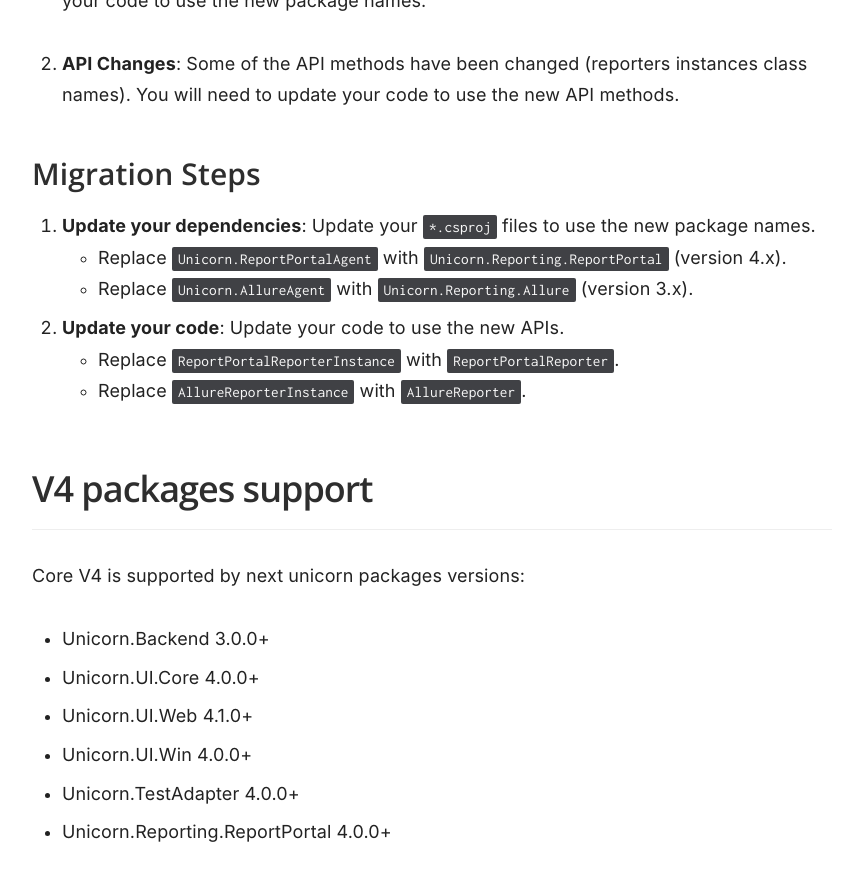
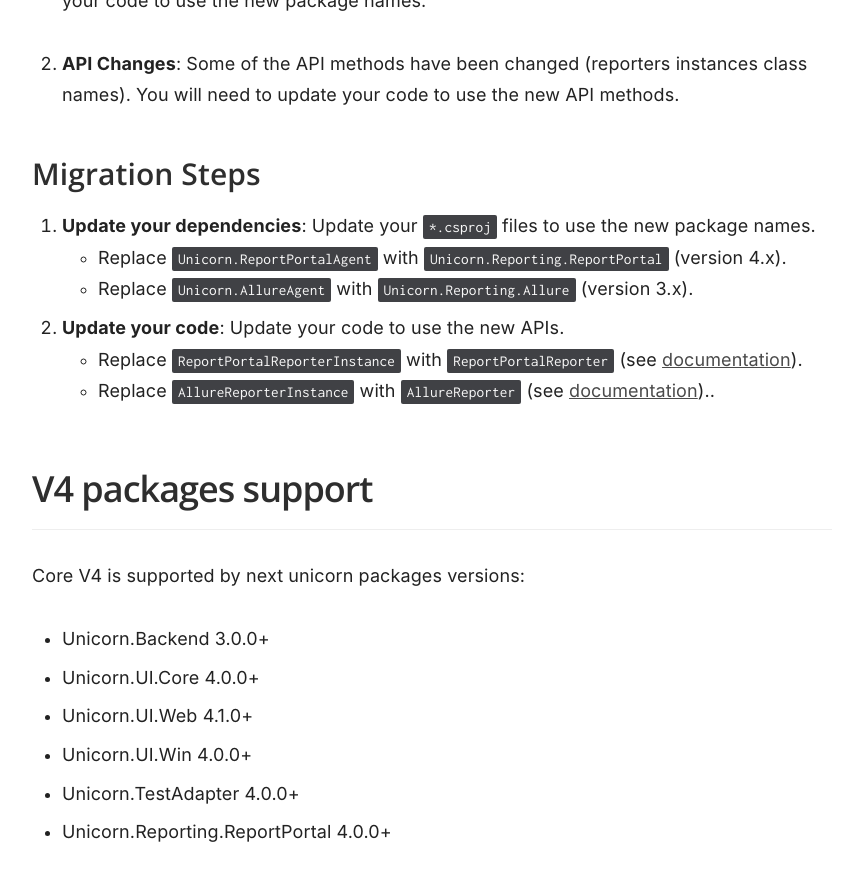
Before and after one commit to Unicorn-TAF/docs, a Jekyll site: the page built from _docs/migration/migration-to-taf-v4.md, in a window 1280 px wide and 900 px high, scrolled down 2116 px. Shown: the top 881 px of the window, without its empty margins (358-1204 px from the left). Built offline with Jekyll 4.4.1, drawn with Linux system fonts in a browser that asks for light colours.

Commit message:
one more link change, added rp docs oredr

```diff
--- a/_docs/migration/migration-to-taf-v4.md
+++ b/_docs/migration/migration-to-taf-v4.md
@@ -22,7 +22,7 @@ V4 of TAF Core has some breaking changes that will require modifications to your
 ### Migration Steps
 
 1. **Update Code**: Update your code to use the new API methods.
- - Replace `Unicorn.Taf.Core.Logging.Logger` with `Unicorn.Taf.Core.Logging.ULog` (see [documentation](../../docs/core/Logging/)).
+ - Replace `Unicorn.Taf.Core.Logging.Logger` with `Unicorn.Taf.Core.Logging.ULog` (see [documentation](../../core/logging/)).
  - `TrxCreator` is no longer used. `dotnet test` trx generation abilities could be used instead.
  - `IsPositiveMatcher` could be replaced with `IsGreaterThanMatcher`
  - Update references to TAF events for steps, suites, tests and fixtures. Now all framework events are located in single class `Unicorn.Taf.Core.TafEvents`.
@@ -58,8 +58,8 @@ V4 of TAF Core has some breaking changes that will require modifications to your
  - Replace `Unicorn.AllureAgent` with `Unicorn.Reporting.Allure` (version 3.x).
 
 2. **Update your code**: Update your code to use the new APIs.
- - Replace `ReportPortalReporterInstance` with `ReportPortalReporter`.
- - Replace `AllureReporterInstance` with `AllureReporter`.
+ - Replace `ReportPortalReporterInstance` with `ReportPortalReporter` (see [documentation](../../reporting/report-portal-integration/)).
+ - Replace `AllureReporterInstance` with `AllureReporter` (see [documentation](../../reporting/allure-report-integration/))..
 
 ## V4 packages support
 Core V4 is supported by next unicorn packages versions:
```
Also changed, not shown: _docs/docs/reporting/report-portal-integration.md (+1 -1 lines).
